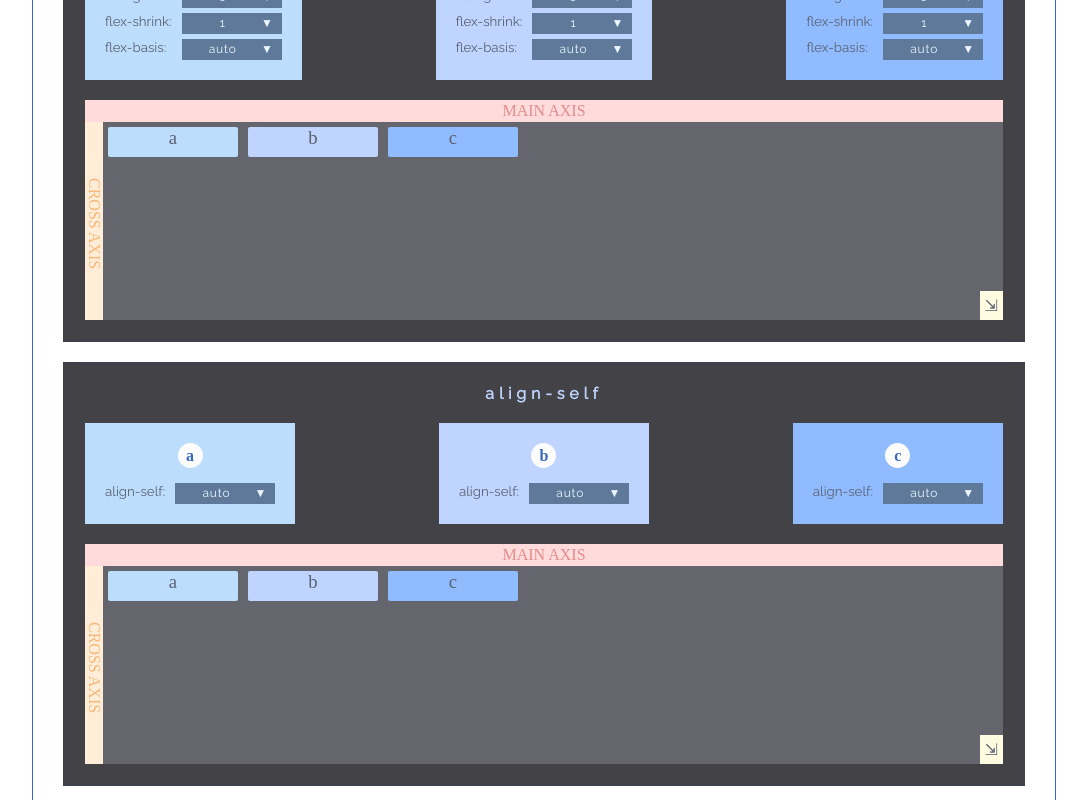
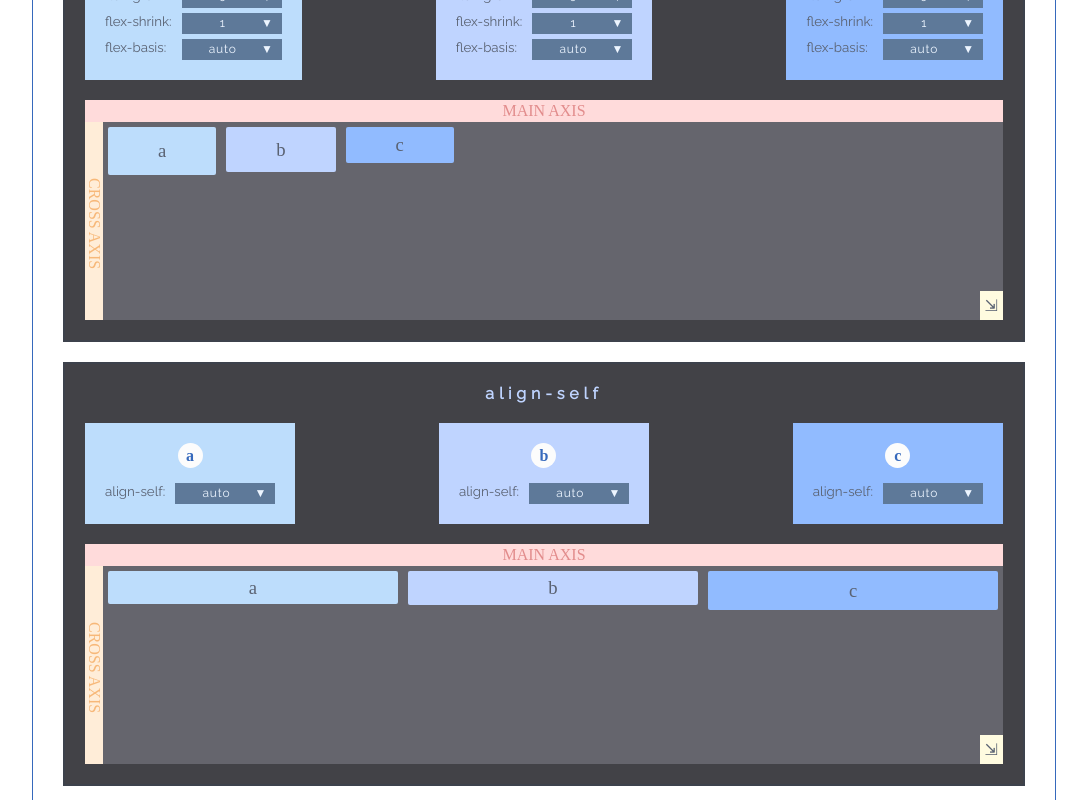
Before and after one commit to mlizchap/flex-box-guide, a React (Create React App) app: page / in a window 1280 px wide. Shown: the part 2040-2840 px from the top of the page, without its empty margins (96-1183 px from the left). Built offline with nearby package versions, Linux system fonts and the light colour scheme; a web font is replaced by a local one.

Commit message:
flex grow and shrink working properly for child components

```diff
--- a/src/components/childPropertiesSection/FlexDisplayContainer.js
+++ b/src/components/childPropertiesSection/FlexDisplayContainer.js
@@ -6,6 +6,18 @@ import resizable from '../resizable';
 import { globalStyle } from '../../globalStyle';
 
 class FlexDisplayContainer extends Component {
+    constructor(props) {
+        super(props);
+        this.state = {
+            heights: []
+        }
+    }
+    componentDidMount = () => {
+        this.setState({ heights: Array.from({length: 10}, (_, i) => this.getRandomValue(25, 60)) })
+    }
+    getRandomValue = (min,max) => {
+        return Math.floor(Math.random()*(max-min+1)+min);
+    }
     render() {
         return (
             <React.Fragment>
@@ -29,7 +41,7 @@ class FlexDisplayContainer extends Component {
 
                 <InnerItemContainerStyle {...this.props}>
                 {/* <Items {...this.props}> */}
-                    {this.props.flexBoxDataItems.map(item => {
+                    {this.props.flexBoxDataItems.map((item,index) => {
                         return (
                             <FlexDisplayItem
                                 key={item}
@@ -41,6 +53,7 @@ class FlexDisplayContainer extends Component {
                                 letter={item}
                                 bgColor={globalStyle.childPropColors[`${item}`]}
                                 flexDisplay={this.props.flexDirection}
+                                height={this.state.heights[index]}
                             />
                         )
                     })}
@@ -56,16 +69,15 @@ export default resizable(FlexDisplayContainer);
 
 const OuterItemContainerStyle = styled.div`
     display: flex;
-
     width: 100%;
-    // height: 320px;
     height: 100%;
     overflow: scroll;
     background-color: ${globalStyle.bgColorLight};
 `
 const InnerItemContainerStyle = styled.div`
     display: flex;
-    // flex-wrap: nowrap;
+    width: 100%;
+    // flex-wrap: wrap;
     flex-direction: ${props => props.flexDirection};
 `
 
--- a/src/components/childPropertiesSection/FlexDisplayItem.js
+++ b/src/components/childPropertiesSection/FlexDisplayItem.js
@@ -30,12 +30,11 @@ const Item = styled.div`
     font-family: ${globalStyle.titleFont};
 
     border-radius: 2px;
-    border-radius: 2px;
-    padding-right: 50px;
-    padding-left: 50px;
+    padding: 0 50px;
     font-size: 14pt;
     text-align: center;
     margin: 5px;
-    height: 30px;
-    width: 30px;
+    height: ${props => props.height}px;
+    line-height: ${props => props.height}px;
+
 `
--- a/src/components/childPropertiesSection/index.js
+++ b/src/components/childPropertiesSection/index.js
@@ -8,7 +8,7 @@ import { globalStyle } from '../../globalStyle';
 const data = {
     defaultValues: {
         flexShrink: {a: 1, b: 1, c: 1},
-        flexGrow: {a: 0, b: 0, c: 0},
+        flexGrow: {a: 1, b: 1, c: 1},
         flexBasis: {a: "auto", b: "auto", c: "auto"},
         alignSelf: {a: "auto", b: "auto", c: "auto"},
         order: {a: 1, b: 1, c:1}
@@ -50,7 +50,7 @@ const data = {
         {
             property: "order",
             camelCaseTitle: "order",
-            content: [1, 2, 3],
+            content: [-1, 0, 1, 2, 3, 10],
             defaultValue: 0,
         }
     ]
--- a/src/components/parentPropertiesSection/index.js
+++ b/src/components/parentPropertiesSection/index.js
@@ -54,7 +54,7 @@ class ParentPropertiesSection extends Component {
             justifyContent: "flex-start",
             alignItems: "flex-start",
             alignContent: "flex-start",
-            flexWrap: "no-wrap"
+            flexWrap: "nowrap"
          };
     }
     selectValue = (propertyValue, propertyName) => {
@@ -73,7 +73,6 @@ class ParentPropertiesSection extends Component {
                         {parentProperties.detail.map(property => {
                             return (
                                 <div className="section" key={property.camelCaseTitle}>
-
                                     <h1>{property.kabobCaseTitle}</h1>
                                     <DropDownMenuSectionStyle>
                                         <DropDownMenu
```
